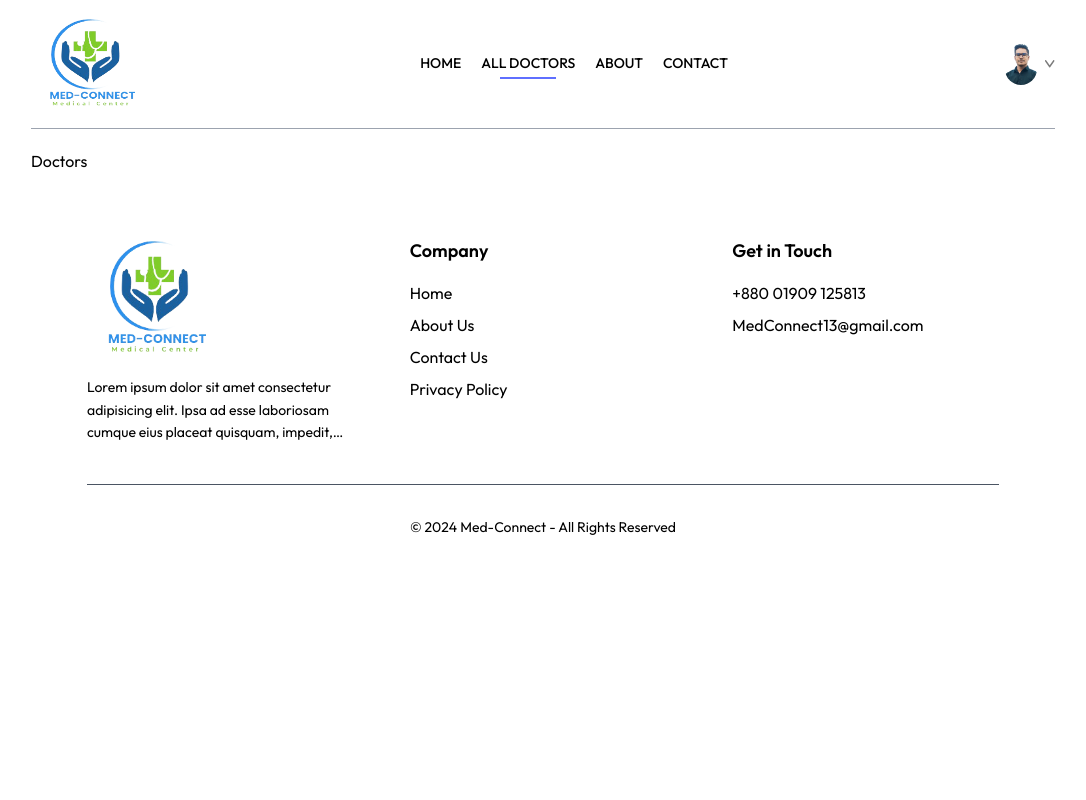
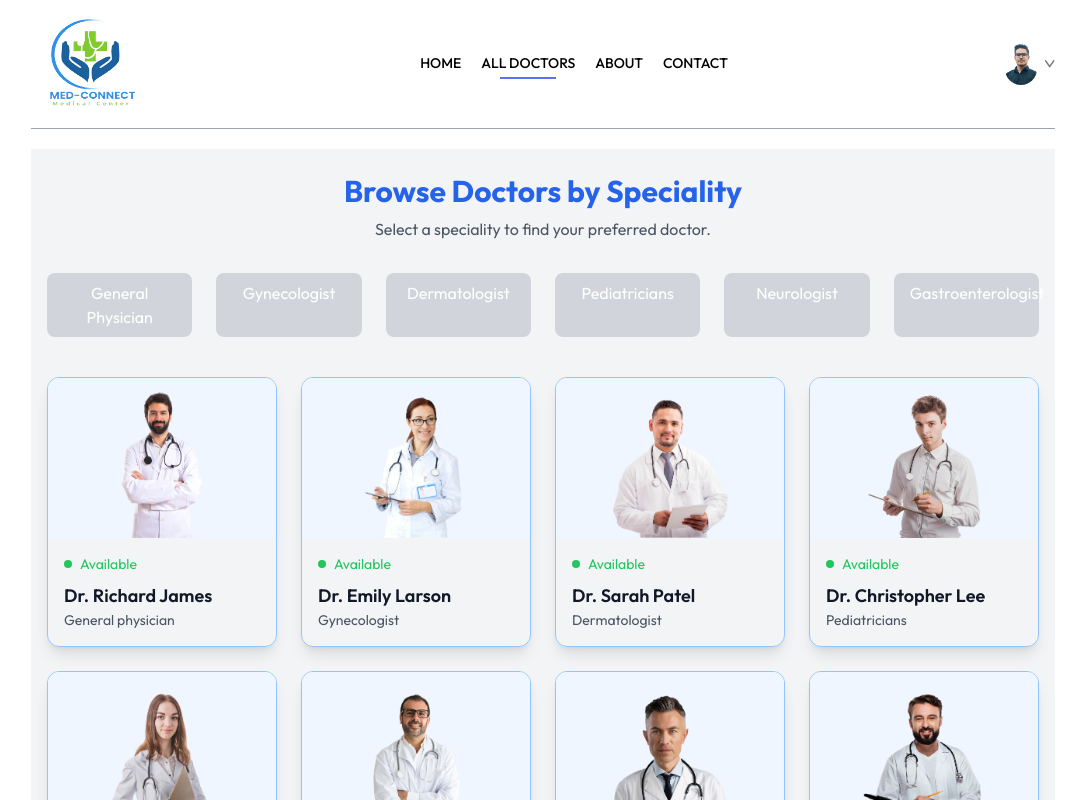
Before and after one commit to shakibkhan13/Doctor-Appointment, a React (Vite) app in the folder front-end/: page /doctors in a window 1280 px wide. Shown: the top 800 px of the page, without its empty margins (97-1183 px from the left). Built offline with nearby package versions, Linux system fonts and the light colour scheme.

Commit message:
Shakib_Dev

```diff
--- a/front-end/src/Components/Navbar.jsx
+++ b/front-end/src/Components/Navbar.jsx
@@ -11,7 +11,7 @@ const Navbar = () => {
 
   return (
     <div className='flex items-center justify-between text-sm py-4 mb-5 border-b border-b-gray-400'>
-      <img className='w-28 h-24 cursor-pointer' src={assets.logo} alt="" />
+      <img onClick={()=>navigate('/')} className='w-28 h-24 cursor-pointer' src={assets.logo} alt="" />
       <ul className='hidden md:flex items-start gap-5 font-medium'>
         <NavLink to='/'>
           <li className='py-1'>HOME</li>
--- a/front-end/src/pages/Doctors.jsx
+++ b/front-end/src/pages/Doctors.jsx
@@ -1,11 +1,94 @@
-import React from 'react'
+import React, { useContext, useEffect, useState } from 'react';
+import { useParams, useNavigate } from 'react-router-dom';
+import { AppContext } from '../context/AppContext';
 
 const Doctors = () => {
+  const { speciality } = useParams();
+  const { doctors } = useContext(AppContext);
+  const [filterDoc, setFilterDoc] = useState([]);
+  const navigate = useNavigate();
+
+
+  const applyFilter = () => {
+    if (speciality) {
+      setFilterDoc(doctors.filter((doc) => doc.speciality.toLowerCase() === speciality.toLowerCase()));
+    } else {
+      setFilterDoc(doctors);
+    }
+  };
+
+  useEffect(() => {
+    applyFilter();
+  }, [doctors, speciality]);
+
+  if (!doctors || doctors.length === 0) {
+    return <p>Loading doctors...</p>;
+  }
+
   return (
-    <div>
-      Doctors
+    <div className="px-4 py-6 bg-gray-100 min-h-screen">
+      <div className="text-center mb-8">
+        <h1 className="text-3xl font-bold text-blue-600">
+          Browse Doctors by Speciality
+        </h1>
+        <p className="text-gray-600 mt-2">Select a speciality to find your preferred doctor.</p>
+      </div>
+
+      {/* Specialities Section */}
+      <div className="grid grid-cols-1 md:grid-cols-6 gap-6 mb-10">
+        {['General Physician', 'Gynecologist', 'Dermatologist', 'Pediatricians', 'Neurologist', 'Gastroenterologist'].map((specialty, index) => (
+          <p
+            key={index}
+            className={`cursor-pointer text-center text-white py-2 px-4 rounded-lg ${
+              speciality === specialty.toLowerCase()
+                ? 'bg-blue-600'
+                : 'bg-gray-300 hover:bg-blue-500 hover:text-white'
+            }`}
+            onClick={() => {
+              navigate(`/doctors/${specialty.toLowerCase()}`);
+            }}
+          >
+            {specialty}
+          </p>
+        ))}
+      </div>
+
+      {/* Doctors List */}
+      <div className="grid grid-cols-1 md:grid-cols-3 lg:grid-cols-4 gap-6">
+        {filterDoc.length > 0 ? (
+          filterDoc.map((item) => (
+            <div
+              key={item._id}
+              className="border border-blue-300 rounded-xl shadow-lg hover:shadow-2xl transition-all duration-300 overflow-hidden cursor-pointer"
+              onClick={() => navigate(`/appointment/${item._id}`)}
+            >
+              {/* Image Container */}
+              <div className="w-full h-40 bg-blue-50 overflow-hidden flex justify-center items-center">
+                <img
+                  src={item.image}  // Ensure image exists in your doctors data
+                  alt={item.name}
+                  className="w-full h-full object-contain"
+                />
+              </div>
+              {/* Doctor Details */}
+              <div className="p-4">
+                <div className="flex items-center gap-2 mb-2 text-green-500 text-sm">
+                  <span className="w-2 h-2 bg-green-500 rounded-full"></span>
+                  <p>Available</p>
+                </div>
+                <h2 className="text-gray-900 text-lg font-semibold">{item.name}</h2>
+                <p className="text-gray-600 text-sm">{item.speciality}</p>
+              </div>
+            </div>
+          ))
+        ) : (
+          <p className="text-gray-500 col-span-full text-center">
+            No doctors available for this speciality.
+          </p>
+        )}
+      </div>
     </div>
-  )
-}
+  );
+};
 
-export default Doctors
+export default Doctors;
```
Also changed, not shown: front-end/src/App.jsx (+24 -27 lines).
